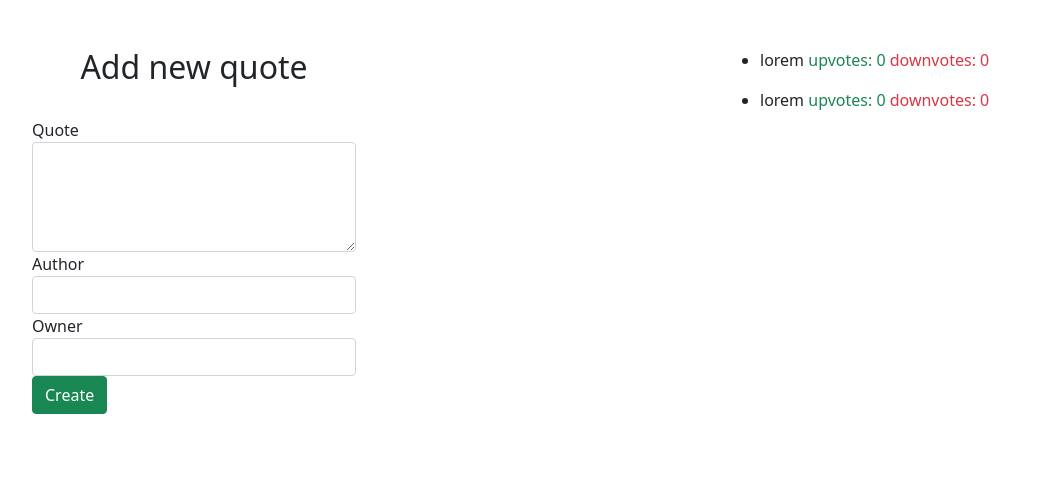
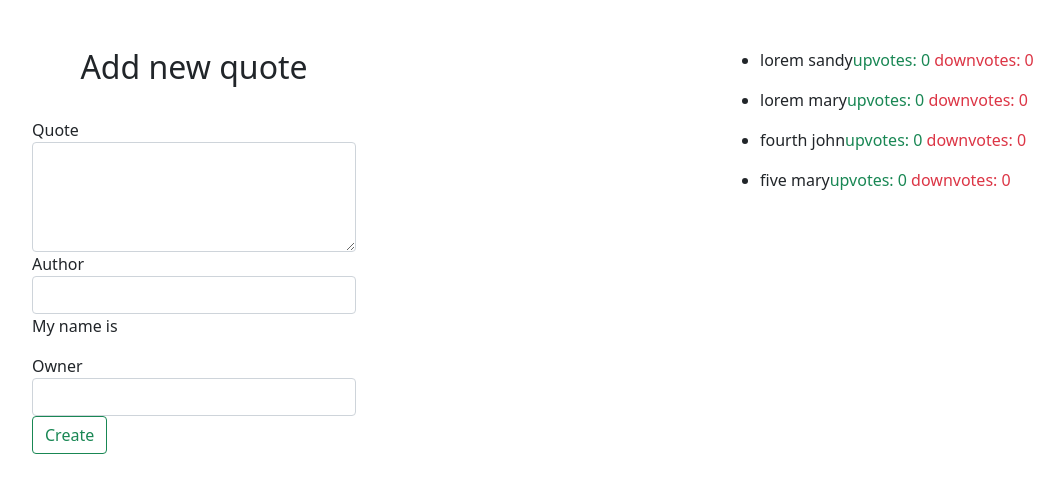
Before and after one commit to Maltilda-Nyaboke/week-8, an Angular app: page / in a window 1280 px wide. Shown: the top 492 px of the page, without its empty margins (98-1162 px from the left). Built offline with nearby package versions, Linux system fonts and the light colour scheme.

Commit message:
test:form-validation

```diff
--- a/src/app/quote-form/quote-form.component.css
+++ b/src/app/quote-form/quote-form.component.css
@@ -0,0 +1,3 @@
+.fa-plus{
+    font-size: 50px;
+}
--- a/src/app/quote-form/quote-form.component.html
+++ b/src/app/quote-form/quote-form.component.html
@@ -14,8 +14,8 @@
           <div class="form-group">
 
             <label for="author">Author</label>
-            <input type="text" required class="form-control" id="quote">
-
+            <input type="text" required class="form-control" id="author"[(ngModel)]="newQuote.author" name="author" #quote='ngModel' required>
+            <p>My name is {{newQuote.author}}</p>
         </div>
         <div class="form-group">
 
@@ -25,12 +25,13 @@
       </div>
       </form>
 
-    <button class="btn btn-success">Create</button>
+    <button (click)="create()" class="btn btn-outline-success">Create</button>
+
     </div>
     <div class="col-md-4"></div>
     <div class="col-md-4">
       <ul *ngFor="let quote of quotes">
-        <li appQuoteHighlight>{{quote.quote}} <span class="text-success ">upvotes: {{quote.upvotes}}</span> <span class="text-danger ml-3" > downvotes: {{quote.downvotes}}</span></li>
+        <li appQuoteHighlight>{{quote.quote}} <span>{{quote.author}}</span><span class="text-success ">upvotes: {{quote.upvotes}}</span> <span class="text-danger ml-3" > downvotes: {{quote.downvotes}}</span></li>
       </ul>
     </div>
 
--- a/src/app/quote-form/quote-form.component.ts
+++ b/src/app/quote-form/quote-form.component.ts
@@ -7,13 +7,18 @@ import { Quote } from '../quote';
   styleUrls: ['./quote-form.component.css']
 })
 export class QuoteFormComponent implements OnInit {
+newQuote = new Quote('lorem','',0,0);
+
   author ="";
   quotes:Quote[]=[
     new Quote('lorem','sandy',0,0),
-    new Quote('lorem','mary', 0, 0)
+    new Quote('lorem','mary', 0, 0),
+    new Quote('fourth','john',0,0),
+    new Quote('five','mary', 0, 0)
   ]
-create(i){
-
+  newQ="";
+create(){
+ this.newQ = "nothing";
 }
 // @Output() addQuote = new EventEmitter<Quote>()
 // submitQuote(){
```
